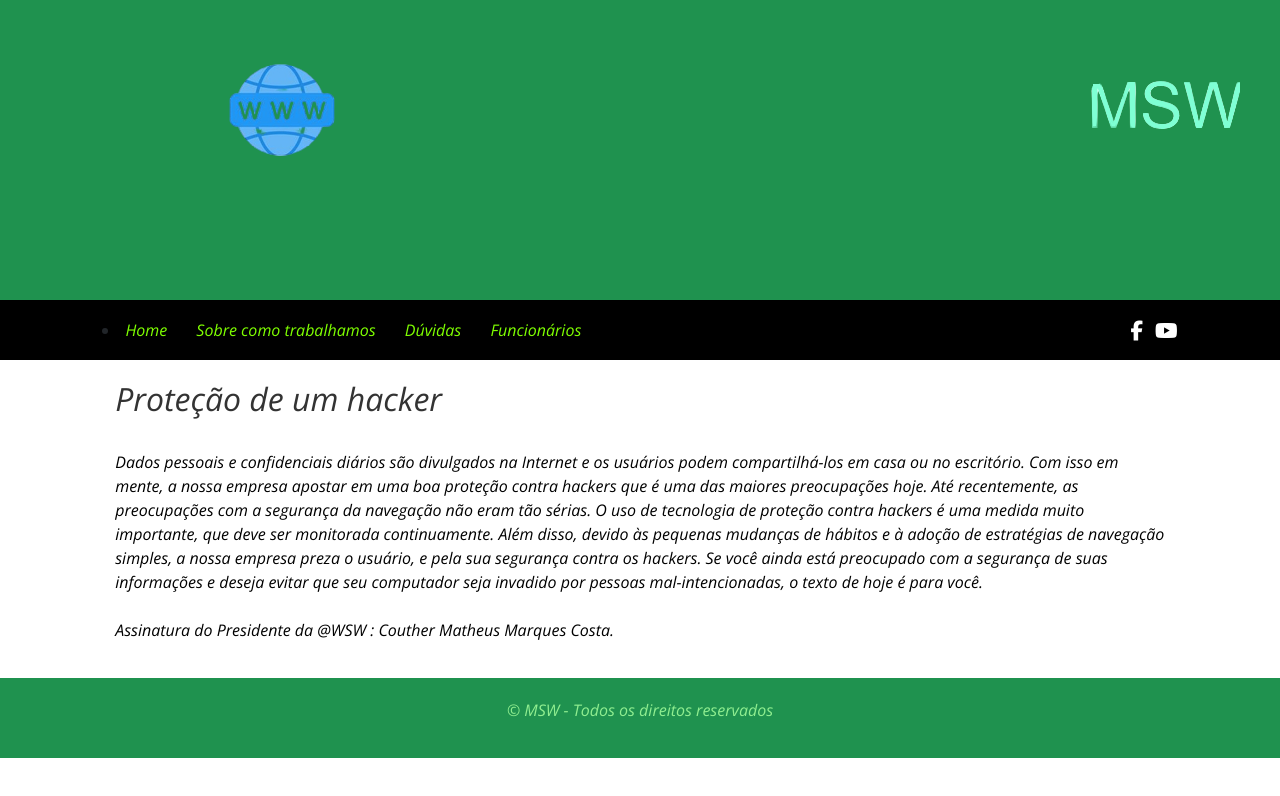
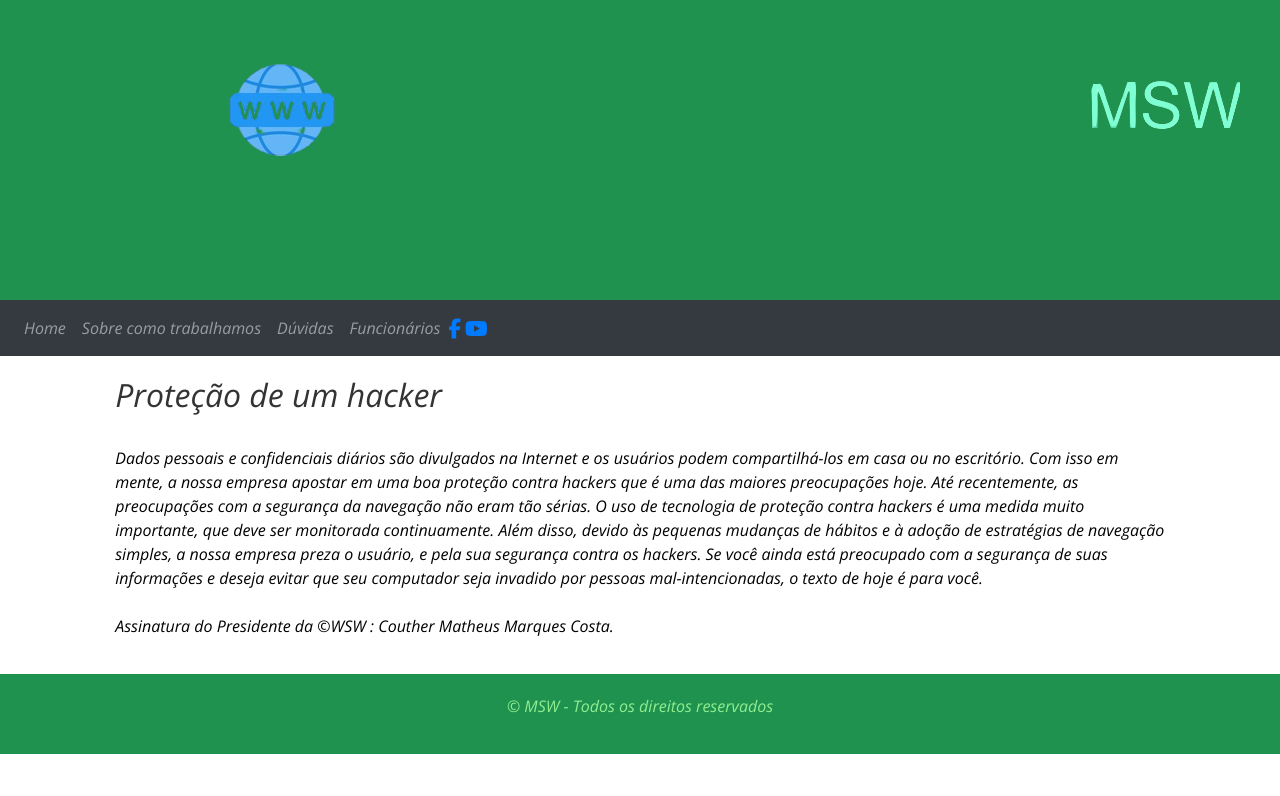
Before and after one commit to HGBGR2003/ProjetoFinal, a plain HTML site: page about.html in a window 1280 px wide. Drawn offline with nearby package versions, Linux system fonts and the light colour scheme.

Commit message:
Alteração no index, no style 1 e 2 e no about secundário

```diff
--- a/about.html
+++ b/about.html
@@ -26,16 +26,22 @@
 
     </header>
 
- <!--Menu do Site-->
- <nav class="menu">
-    <li>
-        <a href="index.html"> Home </a>
-        <a href="about.html"> Sobre como trabalhamos </a>
-        <a href="#"> Dúvidas </a>
-        <a href="#"> Funcionários </a>
-    </li>
+  <!--Menu do Site--> <!--Feito pelo Henrique-->
 
-    <div class="social-icons2">
+  <nav class="navbar navbar-expand-lg navbar-dark bg-dark">
+    <button class="navbar-toggler" type="button" data-toggle="collapse" data-target="#navbarNavAltMarkup" aria-controls="navbarNavAltMarkup" aria-expanded="false" aria-label="Toggle navigation">
+      <span class="navbar-toggler-icon"></span>
+    </button>
+    <div class="collapse navbar-collapse" id="navbarNavAltMarkup">
+
+      <div class="navbar-nav">
+          <a class="nav-item nav-link" href="index.html"> Home </a>
+              <a class="nav-item nav-link" href="about.html"> Sobre como trabalhamos </a>
+              <a class="nav-item nav-link"  href="#"> Dúvidas </a>
+              <a class="nav-item nav-link" href="#"> Funcionários </a>
+      </div>
+
+    <div class="social-icons">
         <a href="https://www.facebook.com/profile.php?id=100006000588395" class="btn-facebook">
              <i class="fa fa-facebook-f fa-lg"></i>
         </a>
@@ -43,7 +49,8 @@
             <i class="fa fa-youtube fa-lg"></i>
         </a>
     </div>
-</nav>
+    </div>
+  </nav>
 
     <!--Acrescimo de informações sobre como a empresa trabalha-->
     <main class="principal2">
@@ -66,7 +73,7 @@
             <br>
             <br>
 
-            Assinatura do Presidente da @WSW : Couther Matheus Marques Costa.
+            Assinatura do Presidente da ©WSW : Couther Matheus Marques Costa.
         </p>
 
 
--- a/css/style2.css
+++ b/css/style2.css
@@ -17,7 +17,6 @@
 .logo img {float: left;}
 
 .logo2 img {
-
         position: absolute;
         right: 40px;
         top: 30px;
@@ -31,19 +30,11 @@
 .sobre p {text-align: justify;}
 
 
-
- /*Menu*/
-.menu{ width: 100%; float: left; background-color: black; padding: 18px 8%; }
-.menu li{ float: left;}
-.menu li a {color: #7FFF00; margin-right: 25px;}
-.menu li a:hover{color: #C71585}
-
-
 /*Social Icons*/
 .social-icons2{
     float: right;
 }
-.social-icons2 a  {color:#fff; float: left; margin-left: 12px;}
+.social-icons2 a  {float: left; margin-left: 12px;}
 .btn-facebook:hover{
     color: blue;
 }
```
Also changed, not shown: css/style.css (+7 -12 lines), index.html (+8 -7 lines).
